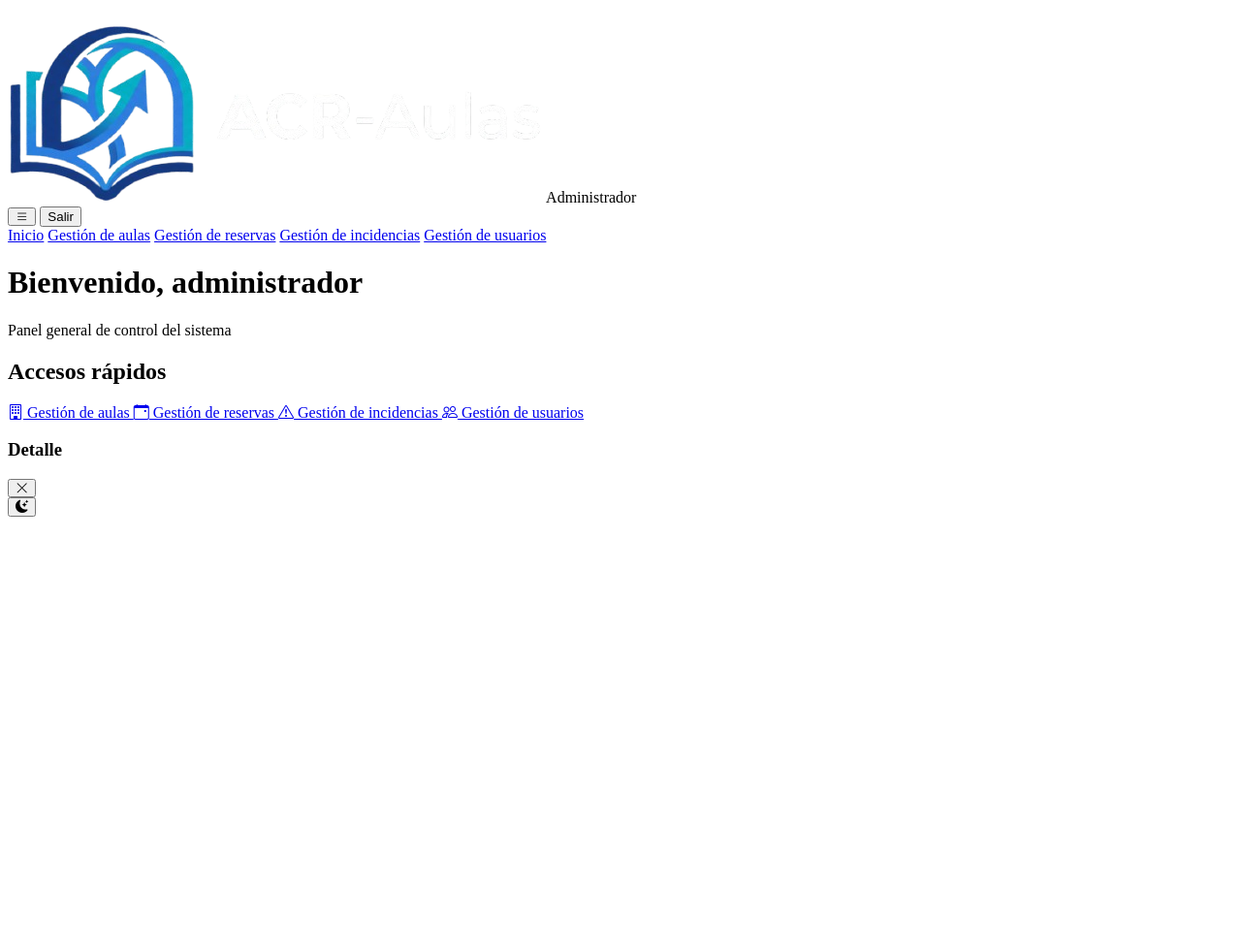
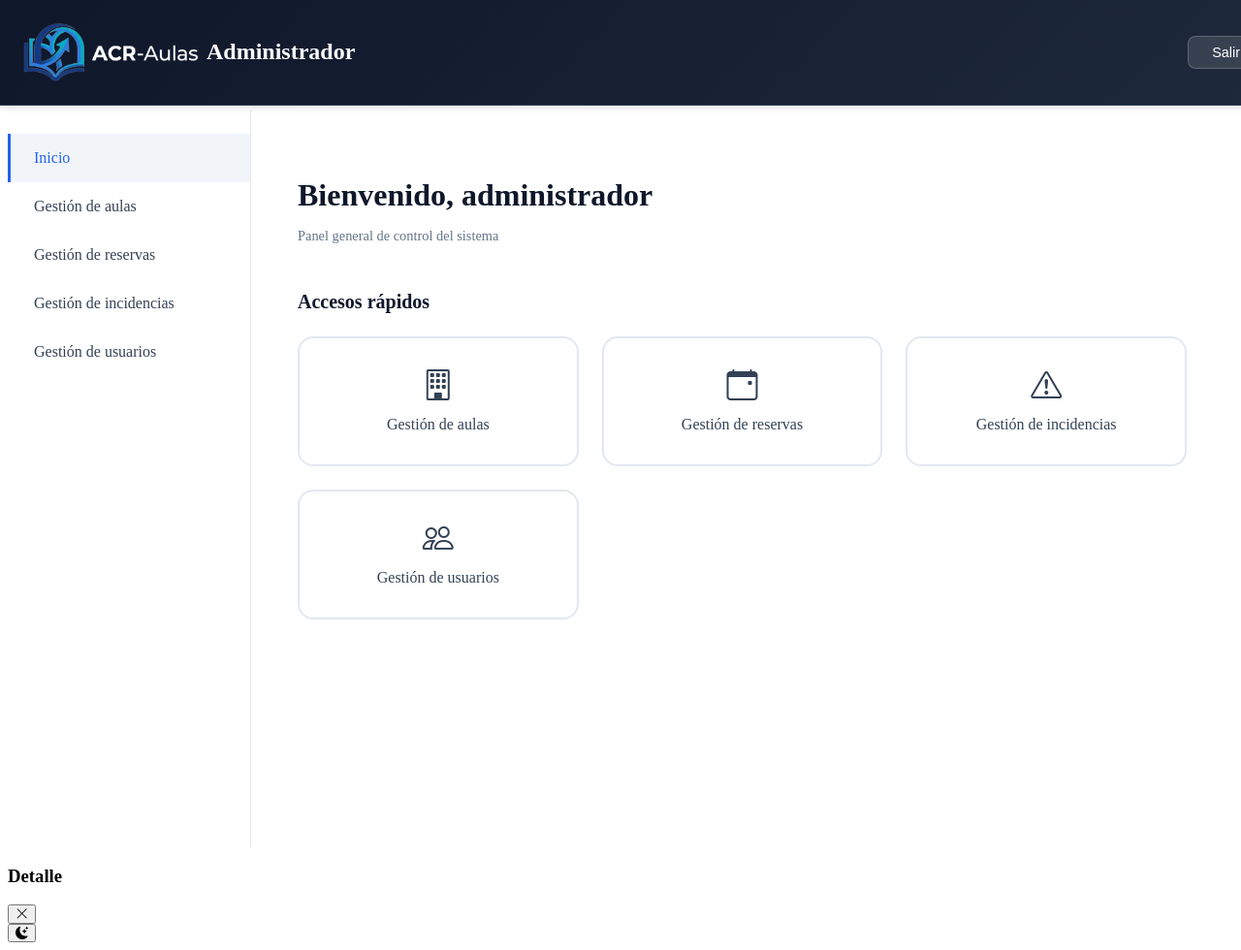
Before and after one commit to jcasrui733/Proyecto_final_daw, a Django app: page /dashboard-admin/ in a window 1280 px wide. Shown: the whole page at 97% size. Before the commit the page ends 533 px from the top, so only its background shows below. Run offline with Django 5.2, Linux system fonts and the light colour scheme.

Commit message:
arreglos

```diff
--- a/frontend/static/dashboard.css
+++ b/frontend/static/dashboard.css
@@ -1,5 +1,35 @@
-/* ==================== LAYOUT GENERAL ==================== */
 
+:root {
+    --white: #fff;
+    --gray-50: #f8fafc;
+    --gray-100: #f1f5f9;
+    --gray-200: #e2e8f0;
+    --gray-300: #cbd5e1;
+    --gray-500: #64748b;
+    --gray-600: #475569;
+    --gray-700: #334155;
+    --gray-900: #0f172a;
+    --primary-color: #2563eb;
+    --primary-dark: #1e40af;
+    --primary-rgb: 37,99,235;
+    --radius-md: 8px;
+    --radius-lg: 16px;
+    --radius-sm: 4px;
+    --font-size-xs: 0.75rem;
+    --font-size-sm: 0.9rem;
+    --font-size-lg: 1.25rem;
+    --font-size-xl: 1.5rem;
+    --font-size-2xl: 2rem;
+    --spacing-xs: 0.25rem;
+    --spacing-sm: 0.5rem;
+    --spacing-md: 1rem;
+    --spacing-lg: 1.5rem;
+    --spacing-xl: 2rem;
+    --spacing-2xl: 3rem;
+    --shadow-sm: 0 1px 2px 0 rgba(0,0,0,0.05);
+    --shadow-md: 0 4px 6px -1px rgba(0,0,0,0.1);
+    --shadow-lg: 0 10px 15px -3px rgba(0,0,0,0.1);
+}
 .header {
     background: linear-gradient(135deg, #0f172a 0%, #1e293b 100%);
     color: var(--white);
@@ -80,7 +110,7 @@
     background-color: rgba(255, 255, 255, 0.2);
 }
 
-/* ==================== CONTENEDOR PRINCIPAL ==================== */
+
 
 .main-container {
     display: flex;
@@ -89,7 +119,7 @@
     padding-top: 88px;
 }
 
-/* ==================== SIDEBAR ==================== */
+
 
 .sidebar {
     width: 250px;
@@ -149,7 +179,6 @@
     font-size: var(--font-size-sm);
 }
 
-/* ==================== TARJETAS ==================== */
 
 .card {
     background-color: var(--white);
@@ -241,7 +270,7 @@
     text-decoration: underline;
 }
 
-/* ==================== ACCIONES RÁPIDAS ==================== */
+
 
 .quick-actions {
     margin-bottom: var(--spacing-2xl);
@@ -286,7 +315,6 @@
     margin-bottom: var(--spacing-md);
 }
 
-/* ==================== SECCIONES ==================== */
 
 .upcoming-section,
 .recent-section {
@@ -429,7 +457,6 @@
     color: #111827;
 }
 
-/* ==================== TABLAS Y GESTION ==================== */
 
 .table-card {
     overflow-x: auto;
@@ -561,7 +588,7 @@
     font-size: var(--font-size-sm);
 }
 
-/* ==================== RESPONSIVE ==================== */
+
 
 @media (max-width: 1024px) {
     .main-container {
--- a/frontend/templates/base.html
+++ b/frontend/templates/base.html
@@ -14,10 +14,10 @@
             }
         })();
     </script>
-    <link rel="stylesheet" href="{% static 'css/styles.css' %}">
+   <link rel="stylesheet" href="{% static 'dashboard.css' %}">
     {% block dashboard_css %}
-    <link rel="stylesheet" href="{% static 'css/dashboard.css' %}">
-    {% endblock %}
+    <link rel="stylesheet" href="{% static 'dashboard.css' %}">
+{% endblock %}
     {% block page_css %}{% endblock %}
 </head>
 <body>
```
Also changed, not shown: frontend/static/styles.css (+6 -6 lines).
